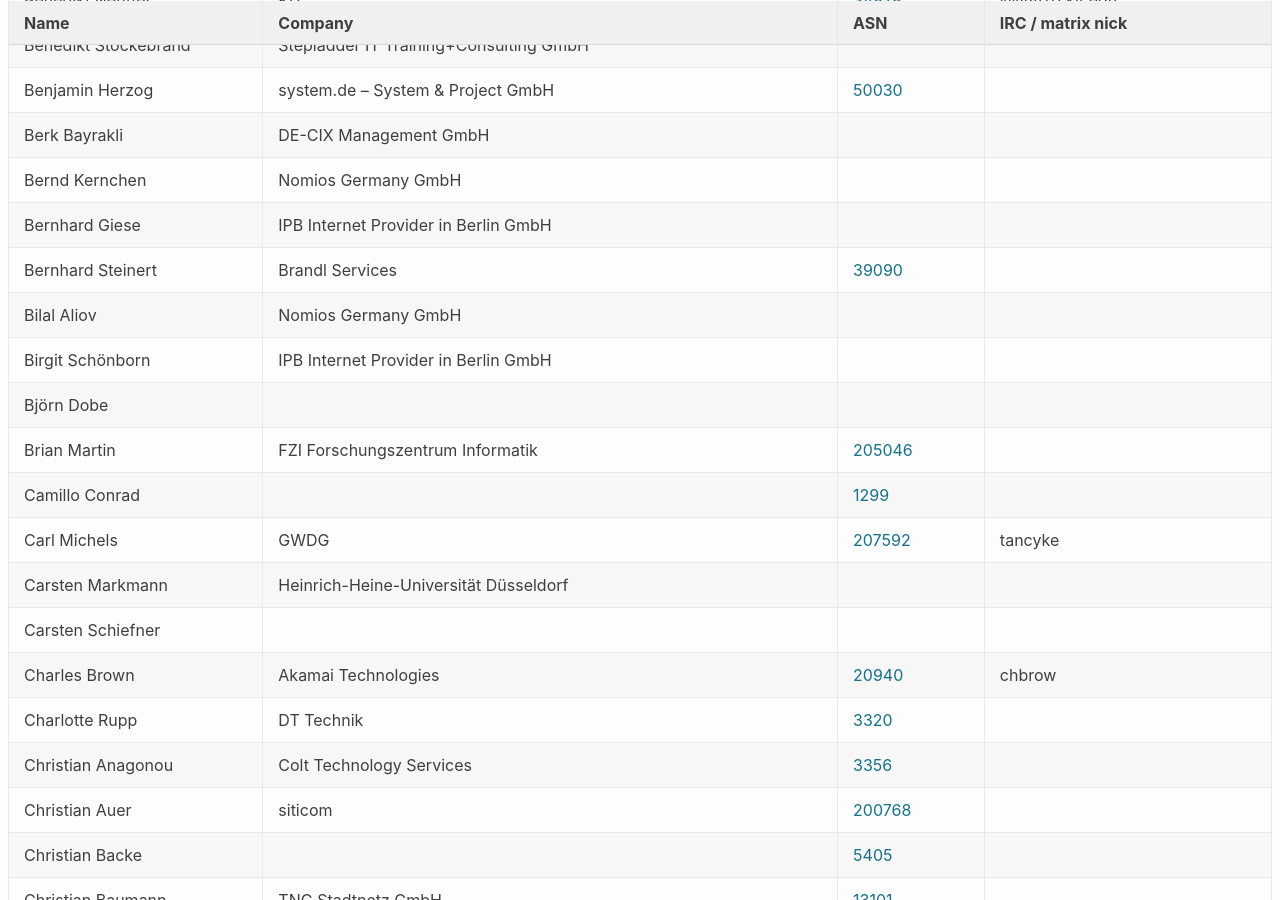
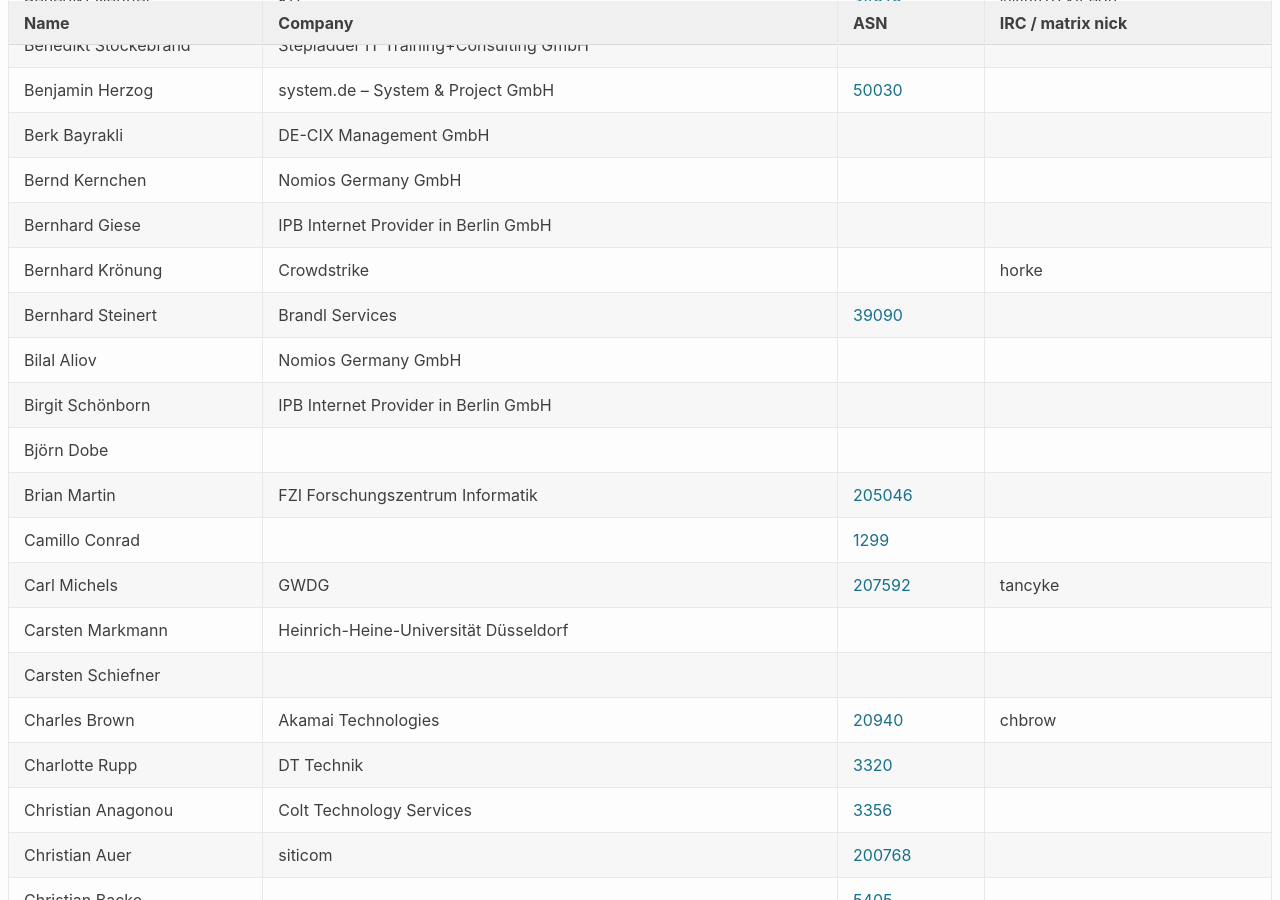
Before and after one commit to denog/pretix-attendeelist, a Jekyll site: the page built from denog16/index.markdown, in a window 1280 px wide and 900 px high, scrolled down 2473 px. Built offline with Jekyll 4.4.1, drawn with Linux system fonts in a browser that asks for light colours.

Commit message:
Latest data: Sat Nov  2 21:48:07 UTC 2024

```diff
--- a/_data/attendees_denog16_onsite.json
+++ b/_data/attendees_denog16_onsite.json
@@ -339,6 +339,12 @@
     "name": "Bernhard Giese",
     "company": "IPB Internet Provider in Berlin GmbH",
     "irc": null,
+    "asn": null
+  },
+  {
+    "name": "Bernhard Krönung",
+    "company": "Crowdstrike",
+    "irc": "horke",
     "asn": null
   },
   {
```
